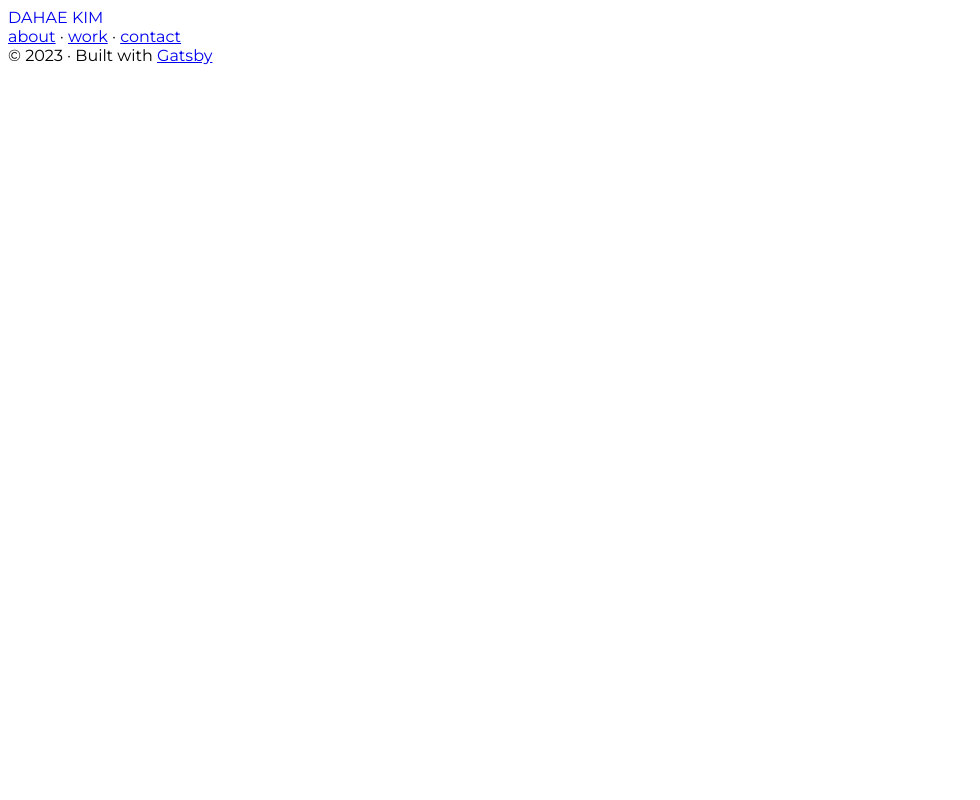
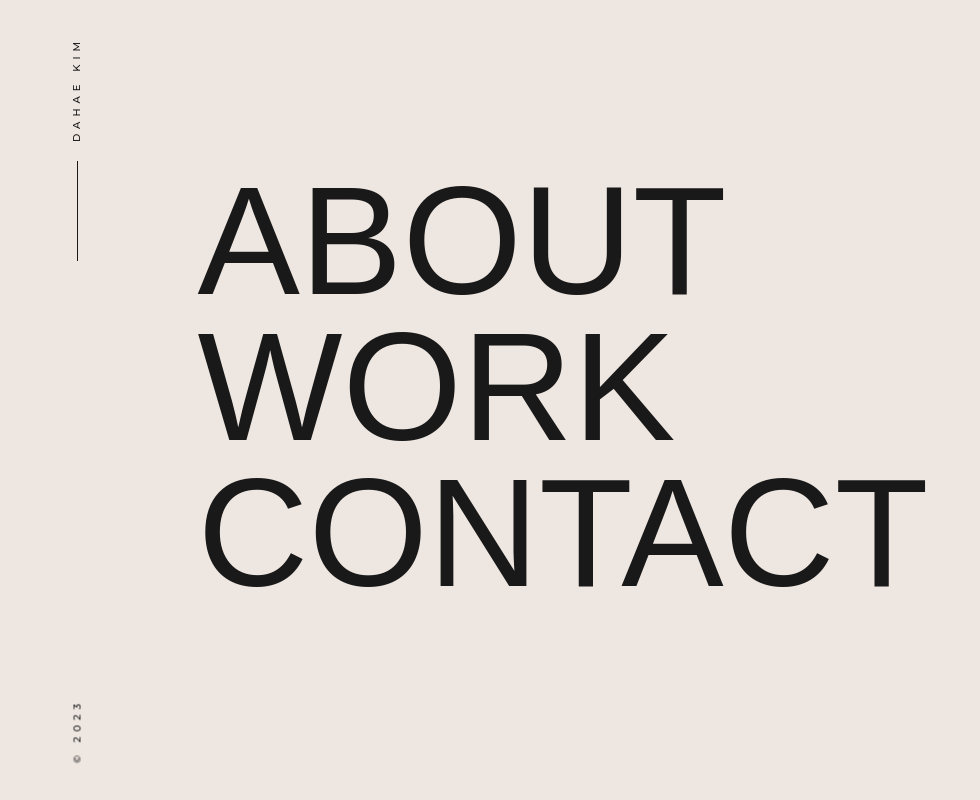
Before and after one commit to mydecent/dahae-kim, a Gatsby site: page / in a window 1280 px wide. Shown: the whole page, without its empty margins (0-980 px from the left). Built offline with nearby package versions, Linux system fonts and the light colour scheme; Gatsby itself is replaced by a stand-in of ours; a web font is replaced by a local one.

Commit message:
feat: update index page

```diff
--- a/gatsby-config.js
+++ b/gatsby-config.js
@@ -56,7 +56,7 @@ module.exports = {
     {
       resolve: `gatsby-plugin-google-fonts`,
       options: {
-        fonts: [`Montserrat`, `source sans pro\:300,400,500,700`],
+        fonts: [`Montserrat\:300,400,500,700`, `Unbounded\:300,400,500,700`],
         display: "swap",
       },
     },
--- a/src/components/header.tsx
+++ b/src/components/header.tsx
@@ -1,29 +1,94 @@
-import { Link } from "gatsby";
+/**
+ * Layout component that queries for data
+ * with Gatsby's useStaticQuery component
+ *
+ * See: https://www.gatsbyjs.com/docs/how-to/querying-data/use-static-query/
+ */
+
+import styled from "@emotion/styled";
+import { graphql, Link, useStaticQuery } from "gatsby";
+import { colors } from "../styles/colors";
+import { Background } from "./layout";
 
 interface Props {
-  siteTitle: string;
+  background?: Background;
 }
 
-const Header = ({ siteTitle }: Props) => (
-  <header
-    style={{
-      margin: `0 auto`,
-      padding: `var(--space-4) var(--size-gutter)`,
-      display: `flex`,
-      alignItems: `center`,
-      justifyContent: `space-between`,
-    }}
-  >
-    <Link
-      to="/"
-      style={{
-        fontSize: `var(--font-sm)`,
-        textDecoration: `none`,
-      }}
-    >
-      {siteTitle}
-    </Link>
-  </header>
-);
+const Header = ({ background = "light" }: Props) => {
+  const data = useStaticQuery(graphql`
+    query SiteTitleQuery {
+      site {
+        siteMetadata {
+          title
+        }
+      }
+    }
+  `);
+
+  return (
+    <Navbar background={background}>
+      <Title to="/">{data.site.siteMetadata?.title}</Title>
+      <Line background={background} />
+      <Footer>© {new Date().getFullYear()}</Footer>
+    </Navbar>
+  );
+};
 
 export default Header;
+
+const Navbar = styled.nav<{ background: Background }>`
+  display: flex;
+  flex-direction: column;
+  align-items: center;
+  gap: 50px;
+  position: fixed;
+  height: 100vh;
+  width: 10%;
+  padding-top: 60px;
+  padding-bottom: 60px;
+  padding-left: 10px;
+  color: ${({ background }) =>
+    colors[background === "dark" ? "light" : "dark"]};
+`;
+
+const Title = styled(Link)`
+  font-size: 10px;
+  font-weight: 500;
+  text-align: center;
+  letter-spacing: 5px;
+  text-decoration: none;
+  text-transform: uppercase;
+  display: block;
+  padding-right: 50px;
+  padding-left: 20px;
+  transform: rotate(-90deg);
+  color: inherit;
+  width: max-content;
+
+  &:hover {
+    text-decoration: line-through;
+  }
+`;
+
+const Line = styled.div<{ background: Background }>`
+  width: 1px;
+  height: 100px;
+  margin-top: 30px;
+  margin-bottom: 30px;
+  background-color: ${({ background }) =>
+    colors[background === "dark" ? "light" : "dark"]};
+`;
+
+const Footer = styled.div`
+  font-size: 10px;
+  font-weight: 500;
+  text-align: center;
+  letter-spacing: 5px;
+  display: block;
+  padding-right: 15px;
+  padding-left: 20px;
+  transform: rotate(-90deg);
+  width: 110px;
+  position: fixed;
+  bottom: 60px;
+`;
--- a/src/components/layout.tsx
+++ b/src/components/layout.tsx
@@ -6,59 +6,67 @@
  */
 
 import { css, Global } from "@emotion/react";
-import { graphql, useStaticQuery } from "gatsby";
-
-import { PropsWithChildren } from "react";
+import styled from "@emotion/styled";
+import { ReactNode } from "react";
+import { colors } from "../styles/colors";
 import Header from "./header";
 
-const Layout = ({ children }: PropsWithChildren) => {
-  const data = useStaticQuery(graphql`
-    query SiteTitleQuery {
-      site {
-        siteMetadata {
-          title
-        }
-      }
-    }
-  `);
+export type Background = "light" | "dark";
 
+interface Props {
+  children?: ReactNode;
+  background?: Background;
+}
+
+const Layout = ({ background = "light", children }: Props) => {
   return (
     <>
-      <Global styles={globalStyles} />
-      <Header siteTitle={data.site.siteMetadata?.title || `Title`} />
-      <div
-        style={{
-          margin: `0 auto`,
-          maxWidth: `var(--size-content)`,
-          padding: `var(--size-gutter)`,
-        }}
-      >
-        <main>{children}</main>
-        <footer
-          style={{
-            marginTop: `var(--space-5)`,
-            fontSize: `var(--font-sm)`,
-          }}
-        >
-          © {new Date().getFullYear()} &middot; Built with
-          {` `}
-          <a href="https://www.gatsbyjs.com">Gatsby</a>
-        </footer>
-      </div>
+      <Global
+        styles={css`
+          @font-face {
+            font-family: "Montserrat";
+            font-style: normal;
+            font-weight: 400;
+          }
+
+          @font-face {
+            font-family: "Montserrat";
+            font-style: normal;
+            font-weight: 500;
+          }
+
+          @font-face {
+            font-family: "Unbounded";
+            font-style: normal;
+            font-weight: 500;
+          }
+
+          * {
+            box-sizing: border-box;
+          }
+
+          body {
+            min-height: 100%;
+            font-family: Montserrat, sans-serif;
+            font-size: 14px;
+            background-color: ${colors[background]};
+            color: ${colors[background === "dark" ? "light" : "dark"]};
+          }
+        `}
+      />
+      <Header background={background} />
+      <Main>{children}</Main>
     </>
   );
 };
 
 export default Layout;
 
-const globalStyles = css`
-  @font-face {
-    font-family: "Montserrat";
-    font-style: normal;
-    font-weight: 400;
-  }
-
-  body {
-    font-family: Montserrat, sans-serif;
-  }
+const Main = styled.div`
+  position: relative;
+  max-width: 90%;
+  margin-right: auto;
+  margin-left: 10%;
+  padding-right: 5%;
+  padding-left: 5%;
 `;
--- a/src/pages/index.tsx
+++ b/src/pages/index.tsx
@@ -1,10 +1,11 @@
+import styled from "@emotion/styled";
 import { Link } from "gatsby";
-import * as React from "react";
 
 import Layout from "../components/layout";
 import Seo from "../components/seo";
+import { colors } from "../styles/colors";
 
-const samplePageLinks = [
+const pageLinks = [
   { text: "about", url: "/about" },
   { text: "work", url: "/work" },
   { text: "contact", url: "/contact" },
@@ -12,12 +13,13 @@ const samplePageLinks = [
 
 const IndexPage = () => (
   <Layout>
-    {samplePageLinks.map((link, i) => (
-      <React.Fragment key={link.url}>
-        <Link to={link.url}>{link.text}</Link>
-        {i !== samplePageLinks.length - 1 && <> · </>}
-      </React.Fragment>
-    ))}
+    <SectionRight>
+      {pageLinks.map((link) => (
+        <PageLink key={link.url} to={link.url}>
+          {link.text}
+        </PageLink>
+      ))}
+    </SectionRight>
   </Layout>
 );
 
@@ -29,3 +31,29 @@ const IndexPage = () => (
 export const Head = () => <Seo title="Home" />;
 
 export default IndexPage;
+
+const SectionRight = styled.div`
+  display: flex;
+  flex-direction: column;
+  justify-content: center;
+  width: 65%;
+  height: 90vh;
+  padding-top: 5vh;
+`;
+
+const PageLink = styled(Link)`
+  color: ${colors.dark};
+  font-family: Unbounded, sans-serif;
+  font-size: 12vw;
+  line-height: 0.95em;
+  font-weight: 300;
+  text-align: left;
+  text-decoration: none;
+  text-transform: uppercase;
+
+  &:hover {
+    transform: translateX(5%);
+    font-style: italic;
+    transition: all 0.5s;
+  }
+`;
--- /dev/null
+++ b/src/styles/colors.ts
@@ -0,0 +1,4 @@
+export const colors = {
+  dark: "#1a1919",
+  light: "#eee7e1",
+};
```
